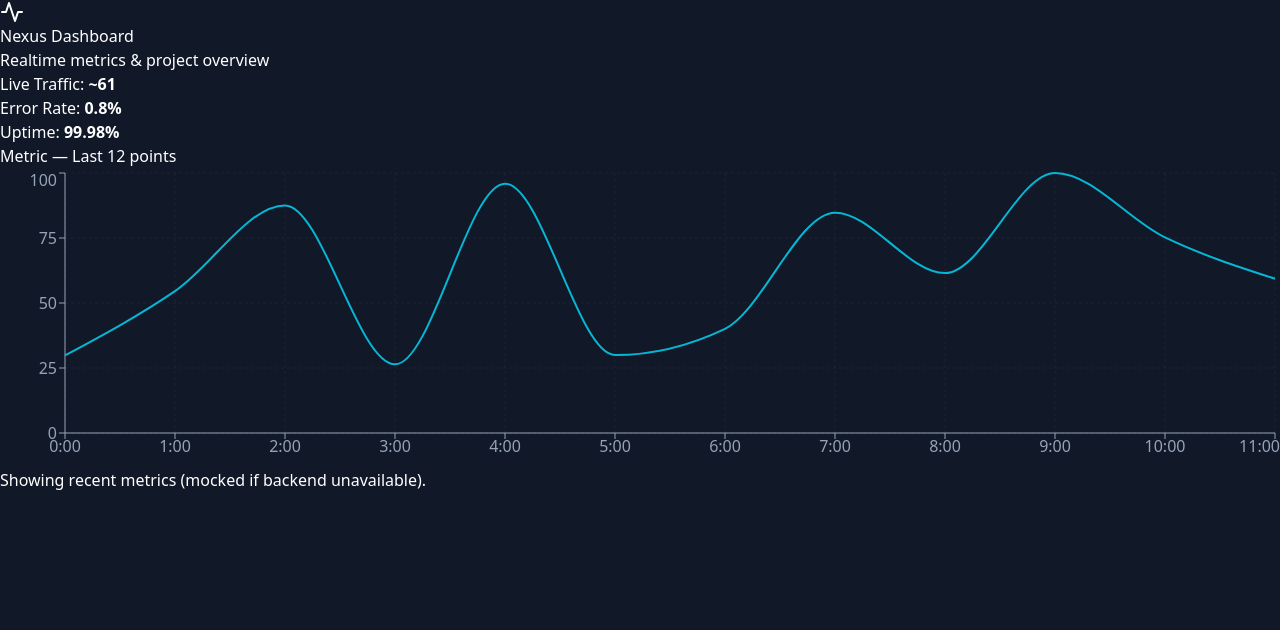
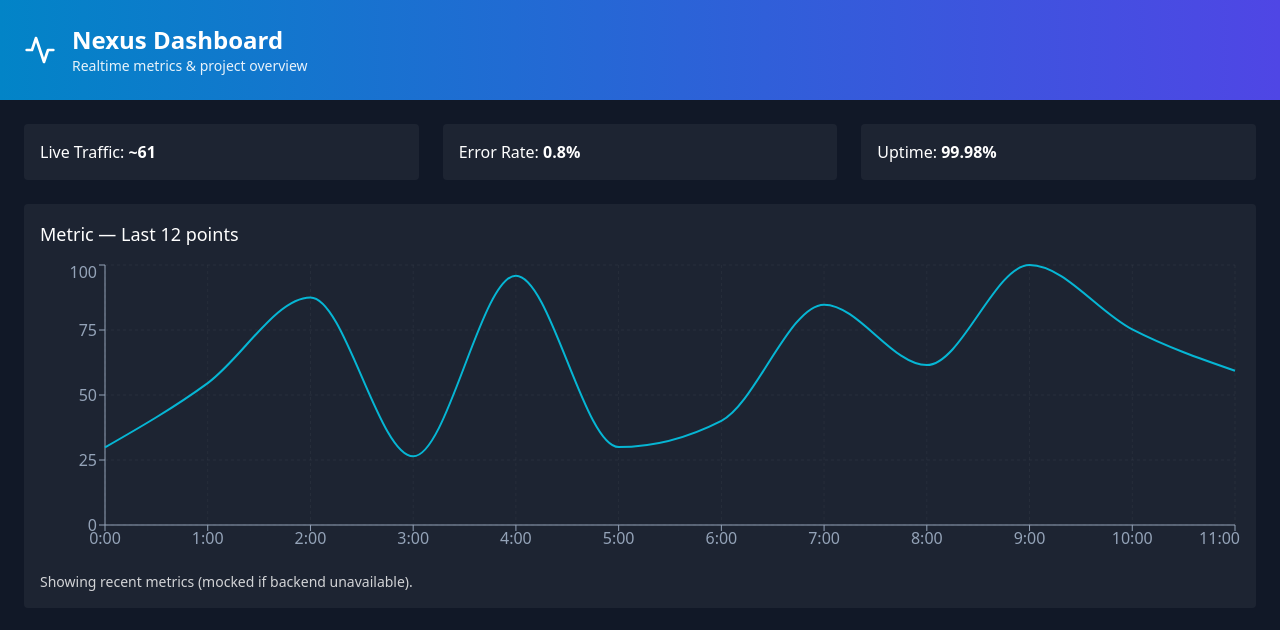
Before and after one commit to ernestonkunzimana/nexus-edge-systems, a Next.js app in the folder frontend/: page / in a window 1280 px wide. Shown: the top 630 px of the page. Built offline with nearby package versions, Linux system fonts and the light colour scheme; no server answers.

Commit message:
chore(ci): trigger Vercel rebuild after Tailwind/PostCSS fixes

```diff
--- a/frontend/package.json
+++ b/frontend/package.json
@@ -19,8 +19,8 @@
     "tailwindcss": "^3.4.0"
   },
   "devDependencies": {
-    "@types/node": "24.10.1",
-    "@types/react": "19.2.5",
-    "typescript": "5.9.3"
+    "@types/node": "^24.10.1",
+    "@types/react": "^19.2.5",
+    "typescript": "^5.9.3"
   }
 }
--- /dev/null
+++ b/frontend/postcss.config.js
@@ -0,0 +1,6 @@
+module.exports = {
+  plugins: {
+    tailwindcss: {},
+    autoprefixer: {},
+  },
+}
--- /dev/null
+++ b/frontend/tailwind.config.js
@@ -0,0 +1,12 @@
+/** @type {import('tailwindcss').Config} */
+module.exports = {
+  content: [
+    './app/**/*.{js,ts,jsx,tsx}',
+    './components/**/*.{js,ts,jsx,tsx}',
+    './pages/**/*.{js,ts,jsx,tsx}',
+  ],
+  theme: {
+    extend: {},
+  },
+  plugins: [],
+}
--- a/frontend/tsconfig.json
+++ b/frontend/tsconfig.json
@@ -6,6 +6,7 @@
       "esnext"
     ],
     "allowJs": true,
+  "allowSyntheticDefaultImports": true,
     "skipLibCheck": true,
     "strict": false,
     "noEmit": true,
```
Also changed, not shown: 1 other file (tests, documents, lock files or other folders).
